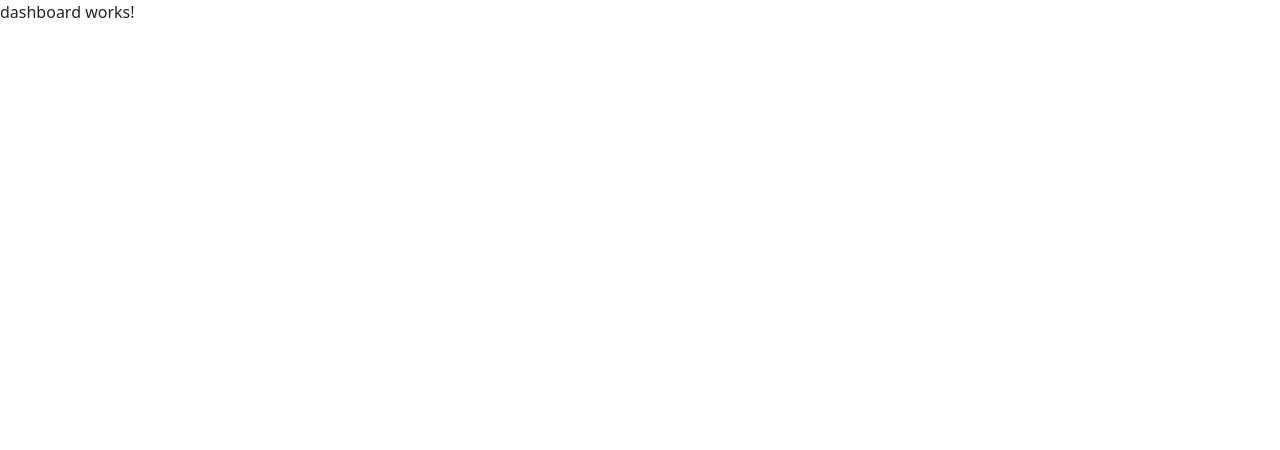
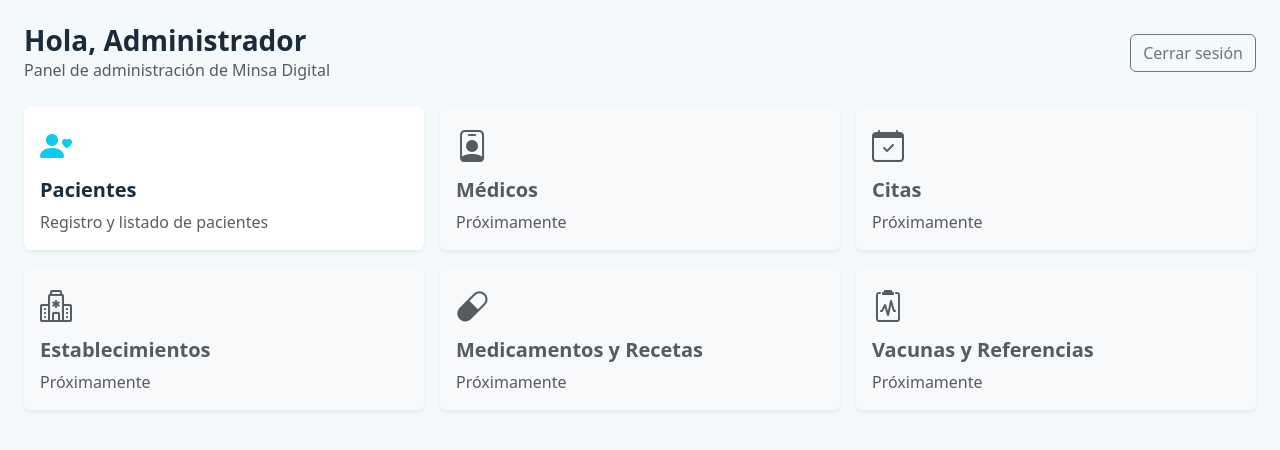
Before and after one commit to CayetanoGuevaraRosemary/Minsa-Digital, an Angular app in the folder Frontend/: page /admin/dashboard in a window 1280 px wide. Shown: the top 450 px of the page. Built offline with nearby package versions, Linux system fonts and the light colour scheme.

Commit message:
Agregar dashboards de admin y paciente, + corrección de bugs del módulo Pacientes

```diff
--- a/Frontend/src/app/pages/admin/dashboard/dashboard.html
+++ b/Frontend/src/app/pages/admin/dashboard/dashboard.html
@@ -1 +1,79 @@
-<p>dashboard works!</p>
+<div class="container-fluid p-4" style="background-color: #f4f9fc; min-height: 100vh;">
+
+  <div class="d-flex justify-content-between align-items-center mb-4">
+    <div>
+      <h3 class="fw-bold mb-0" style="color: #1a2b3c;">
+        Hola, {{ nombreAdmin }}
+      </h3>
+      <p class="text-muted mb-0">Panel de administración de Minsa Digital</p>
+    </div>
+    <button class="btn btn-outline-secondary" (click)="cerrarSesion()">
+      Cerrar sesión
+    </button>
+  </div>
+
+  <div class="row g-3">
+
+    <div class="col-md-4">
+      <div class="card border-0 shadow-sm h-100" role="button" (click)="irA('/admin/pacientes')">
+        <div class="card-body">
+          <i class="bi bi-person-heart fs-2 text-info"></i>
+          <h5 class="fw-bold mt-2" style="color: #1a2b3c;">Pacientes</h5>
+          <p class="text-muted mb-0">Registro y listado de pacientes</p>
+        </div>
+      </div>
+    </div>
+
+    <div class="col-md-4">
+      <div class="card border-0 shadow-sm h-100 bg-light">
+        <div class="card-body">
+          <i class="bi bi-person-badge fs-2 text-muted"></i>
+          <h5 class="fw-bold mt-2 text-muted">Médicos</h5>
+          <p class="text-muted mb-0">Próximamente</p>
+        </div>
+      </div>
+    </div>
+
+    <div class="col-md-4">
+      <div class="card border-0 shadow-sm h-100 bg-light">
+        <div class="card-body">
+          <i class="bi bi-calendar-check fs-2 text-muted"></i>
+          <h5 class="fw-bold mt-2 text-muted">Citas</h5>
+          <p class="text-muted mb-0">Próximamente</p>
+        </div>
+      </div>
+    </div>
+
+    <div class="col-md-4">
+      <div class="card border-0 shadow-sm h-100 bg-light">
+        <div class="card-body">
+          <i class="bi bi-hospital fs-2 text-muted"></i>
+          <h5 class="fw-bold mt-2 text-muted">Establecimientos</h5>
+          <p class="text-muted mb-0">Próximamente</p>
+        </div>
+      </div>
+    </div>
+
+    <div class="col-md-4">
+      <div class="card border-0 shadow-sm h-100 bg-light">
+        <div class="card-body">
+          <i class="bi bi-capsule fs-2 text-muted"></i>
+          <h5 class="fw-bold mt-2 text-muted">Medicamentos y Recetas</h5>
+          <p class="text-muted mb-0">Próximamente</p>
+        </div>
+      </div>
+    </div>
+
+    <div class="col-md-4">
+      <div class="card border-0 shadow-sm h-100 bg-light">
+        <div class="card-body">
+          <i class="bi bi-clipboard2-pulse fs-2 text-muted"></i>
+          <h5 class="fw-bold mt-2 text-muted">Vacunas y Referencias</h5>
+          <p class="text-muted mb-0">Próximamente</p>
+        </div>
+      </div>
+    </div>
+
+  </div>
+
+</div>
--- a/Frontend/src/app/pages/admin/dashboard/dashboard.ts
+++ b/Frontend/src/app/pages/admin/dashboard/dashboard.ts
@@ -1,4 +1,6 @@
 import { Component } from '@angular/core';
+import { Router } from '@angular/router';
+import { Sesion } from '../../../services/sesion';
 
 @Component({
   selector: 'app-dashboard',
@@ -6,4 +8,24 @@ import { Component } from '@angular/core';
   templateUrl: './dashboard.html',
   styleUrl: './dashboard.css',
 })
-export class Dashboard {}
+export class Dashboard {
+  nombreAdmin = 'Administrador';
+
+  constructor(
+    private sesion: Sesion,
+    private router: Router
+  ) {
+    if (this.sesion.usuario) {
+      this.nombreAdmin = this.sesion.usuario.nombre;
+    }
+  }
+
+  irA(ruta: string) {
+    this.router.navigate([ruta]);
+  }
+
+  cerrarSesion() {
+    this.sesion.cerrar();
+    this.router.navigate(['/login']);
+  }
+}
--- a/Frontend/src/app/pages/admin/pacientes/formulario-paciente/formulario-paciente.html
+++ b/Frontend/src/app/pages/admin/pacientes/formulario-paciente/formulario-paciente.html
@@ -7,9 +7,7 @@
         </div>
         <div class="card-body">
 
-          @if (error) {
-            <div class="alert alert-danger">{{ error }}</div>
-          }
+          <div class="alert alert-danger" [hidden]="!error">{{ error }}</div>
 
           <form #pacienteForm="ngForm" (ngSubmit)="guardar()">
             <div class="row">
--- a/Frontend/src/app/pages/admin/pacientes/formulario-paciente/formulario-paciente.ts
+++ b/Frontend/src/app/pages/admin/pacientes/formulario-paciente/formulario-paciente.ts
@@ -1,5 +1,4 @@
 import { Component, OnInit, signal } from '@angular/core';
-import { CommonModule } from '@angular/common';
 import { FormsModule } from '@angular/forms';
 import { ActivatedRoute, Router } from '@angular/router';
 import { PacienteResponse } from '../../../../model/paciente-response';
@@ -7,7 +6,7 @@ import { Paciente } from '../../../../services/paciente';
 
 @Component({
   selector: 'app-formulario-paciente',
-  imports: [FormsModule, CommonModule],
+  imports: [FormsModule],
   templateUrl: './formulario-paciente.html',
   styleUrl: './formulario-paciente.css',
 })
--- a/Frontend/src/app/pages/login/login.html
+++ b/Frontend/src/app/pages/login/login.html
@@ -38,6 +38,8 @@
       <div class="w-100" style="max-width: 380px;">
 
         <h2 class="text-center fw-bold mb-4" style="color: #1a2b3c;">Ingresa a Minsa Digital</h2>
+
+         <div class="alert alert-danger py-2" [hidden]="!error">{{ error }}</div>
 
         <ul class="nav nav-tabs nav-justified mb-4">
           <li class="nav-item">
--- a/Frontend/src/app/pages/login/login.ts
+++ b/Frontend/src/app/pages/login/login.ts
@@ -1,12 +1,12 @@
 import { Component } from '@angular/core';
 import { FormsModule } from '@angular/forms';
-import { CommonModule } from '@angular/common';
 import { Router } from '@angular/router';
 import { Autenticacion } from '../../services/autenticacion';
+import { Sesion } from '../../services/sesion';
 
 @Component({
   selector: 'app-login',
-  imports: [FormsModule, CommonModule],
+  imports: [FormsModule],
   templateUrl: './login.html',
   styleUrl: './login.css',
 })
@@ -23,6 +23,7 @@ export class Login {
 
   constructor(
     private autenticacion: Autenticacion,
+    private sesion: Sesion,
     private router: Router
   ) {}
 
@@ -33,6 +34,7 @@ export class Login {
         if (typeof data === 'string') {
           this.error = data;
         } else {
+          this.sesion.iniciar(data, 'paciente');
           this.router.navigate(['/paciente/dashboard']);
         }
       },
@@ -49,6 +51,7 @@ export class Login {
         if (typeof data === 'string') {
           this.error = data;
         } else {
+          this.sesion.iniciar(data, 'admin');
           this.router.navigate(['/admin/dashboard']);
         }
       },
--- a/Frontend/src/app/pages/paciente/dashboard-paciente/dashboard-paciente.html
+++ b/Frontend/src/app/pages/paciente/dashboard-paciente/dashboard-paciente.html
@@ -1 +1,69 @@
-<p>dashboard-paciente works!</p>
+<div class="container-fluid p-4" style="background-color: #f4f9fc; min-height: 100vh;">
+
+  <div class="d-flex justify-content-between align-items-center mb-4">
+    <div>
+      <h3 class="fw-bold mb-0" style="color: #1a2b3c;">
+        Hola, {{ nombrePaciente }}
+      </h3>
+      <p class="text-muted mb-0">Bienvenido a tu espacio en Minsa Digital</p>
+    </div>
+    <button class="btn btn-outline-secondary" (click)="cerrarSesion()">
+      Cerrar sesión
+    </button>
+  </div>
+
+  <div class="row g-3">
+
+    <div class="col-md-4">
+      <div class="card border-0 shadow-sm h-100 bg-light">
+        <div class="card-body">
+          <i class="bi bi-calendar-plus fs-2 text-muted"></i>
+          <h5 class="fw-bold mt-2 text-muted">Reservar Cita</h5>
+          <p class="text-muted mb-0">Próximamente</p>
+        </div>
+      </div>
+    </div>
+
+    <div class="col-md-4">
+      <div class="card border-0 shadow-sm h-100 bg-light">
+        <div class="card-body">
+          <i class="bi bi-calendar-check fs-2 text-muted"></i>
+          <h5 class="fw-bold mt-2 text-muted">Mis Citas</h5>
+          <p class="text-muted mb-0">Próximamente</p>
+        </div>
+      </div>
+    </div>
+
+    <div class="col-md-4">
+      <div class="card border-0 shadow-sm h-100 bg-light">
+        <div class="card-body">
+          <i class="bi bi-capsule fs-2 text-muted"></i>
+          <h5 class="fw-bold mt-2 text-muted">Mis Recetas</h5>
+          <p class="text-muted mb-0">Próximamente</p>
+        </div>
+      </div>
+    </div>
+
+    <div class="col-md-4">
+      <div class="card border-0 shadow-sm h-100 bg-light">
+        <div class="card-body">
+          <i class="bi bi-clipboard2-pulse fs-2 text-muted"></i>
+          <h5 class="fw-bold mt-2 text-muted">Mis Vacunas</h5>
+          <p class="text-muted mb-0">Próximamente</p>
+        </div>
+      </div>
+    </div>
+
+    <div class="col-md-4">
+      <div class="card border-0 shadow-sm h-100 bg-light">
+        <div class="card-body">
+          <i class="bi bi-arrow-left-right fs-2 text-muted"></i>
+          <h5 class="fw-bold mt-2 text-muted">Mis Referencias</h5>
+          <p class="text-muted mb-0">Próximamente</p>
+        </div>
+      </div>
+    </div>
+
+  </div>
+
+</div>
--- a/Frontend/src/app/pages/paciente/dashboard-paciente/dashboard-paciente.ts
+++ b/Frontend/src/app/pages/paciente/dashboard-paciente/dashboard-paciente.ts
@@ -1,4 +1,6 @@
 import { Component } from '@angular/core';
+import { Sesion } from '../../../services/sesion';
+import { Router } from '@angular/router';
 
 @Component({
   selector: 'app-dashboard-paciente',
@@ -6,4 +8,20 @@ import { Component } from '@angular/core';
   templateUrl: './dashboard-paciente.html',
   styleUrl: './dashboard-paciente.css',
 })
-export class DashboardPaciente {}
+export class DashboardPaciente {
+  nombrePaciente = 'Paciente';
+
+  constructor(
+    private sesion: Sesion,
+    private router: Router
+  ) {
+    if (this.sesion.usuario) {
+      this.nombrePaciente = this.sesion.usuario.nombres;
+    }
+  }
+
+  cerrarSesion() {
+    this.sesion.cerrar();
+    this.router.navigate(['/login']);
+  }
+}
--- a/Frontend/src/app/services/paciente.ts
+++ b/Frontend/src/app/services/paciente.ts
@@ -16,7 +16,7 @@ export class Paciente {
   }
 
   obtener(id: number): Observable<PacienteResponse> {
-    return this.http.get<PacienteResponse>(`${this.apiURL}/eliminar/${id}`);
+    return this.http.get<PacienteResponse>(`${this.apiURL}/${id}`);
   }
 
   guardar(paciente: PacienteResponse): Observable<any> {
--- /dev/null
+++ b/Frontend/src/app/services/sesion.ts
@@ -0,0 +1,19 @@
+import { Injectable } from '@angular/core';
+
+@Injectable({
+  providedIn: 'root',
+})
+export class Sesion {
+  usuario: any = null;
+  tipoUsuario: 'paciente' | 'admin' | null = null;
+
+  iniciar(usuario: any, tipoUsuario: 'paciente' | 'admin') {
+    this.usuario = usuario;
+    this.tipoUsuario = tipoUsuario;
+  }
+
+  cerrar() {
+    this.usuario = null;
+    this.tipoUsuario = null;
+  }
+}
```
Also changed, not shown: 1 other file (tests, documents, lock files or other folders).
